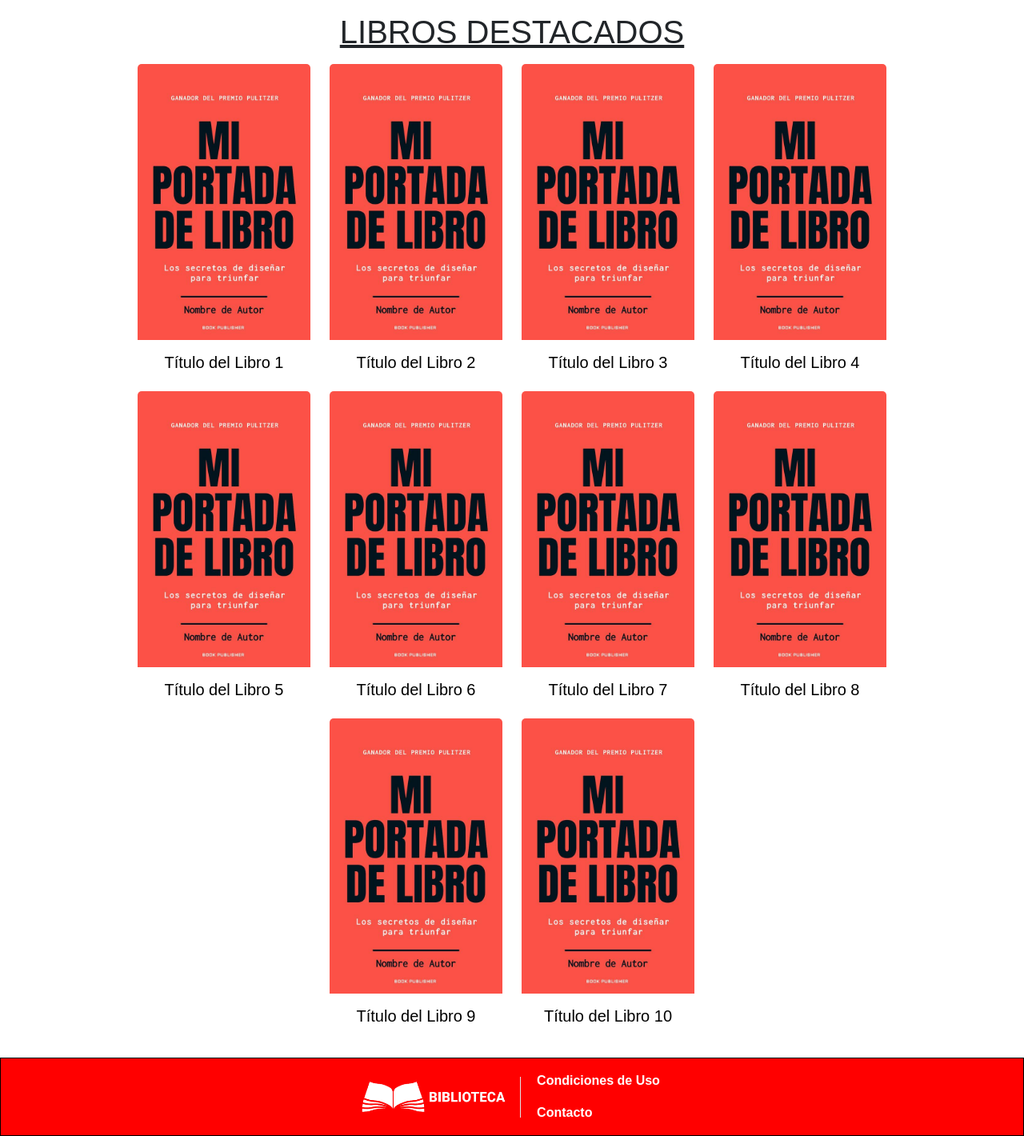
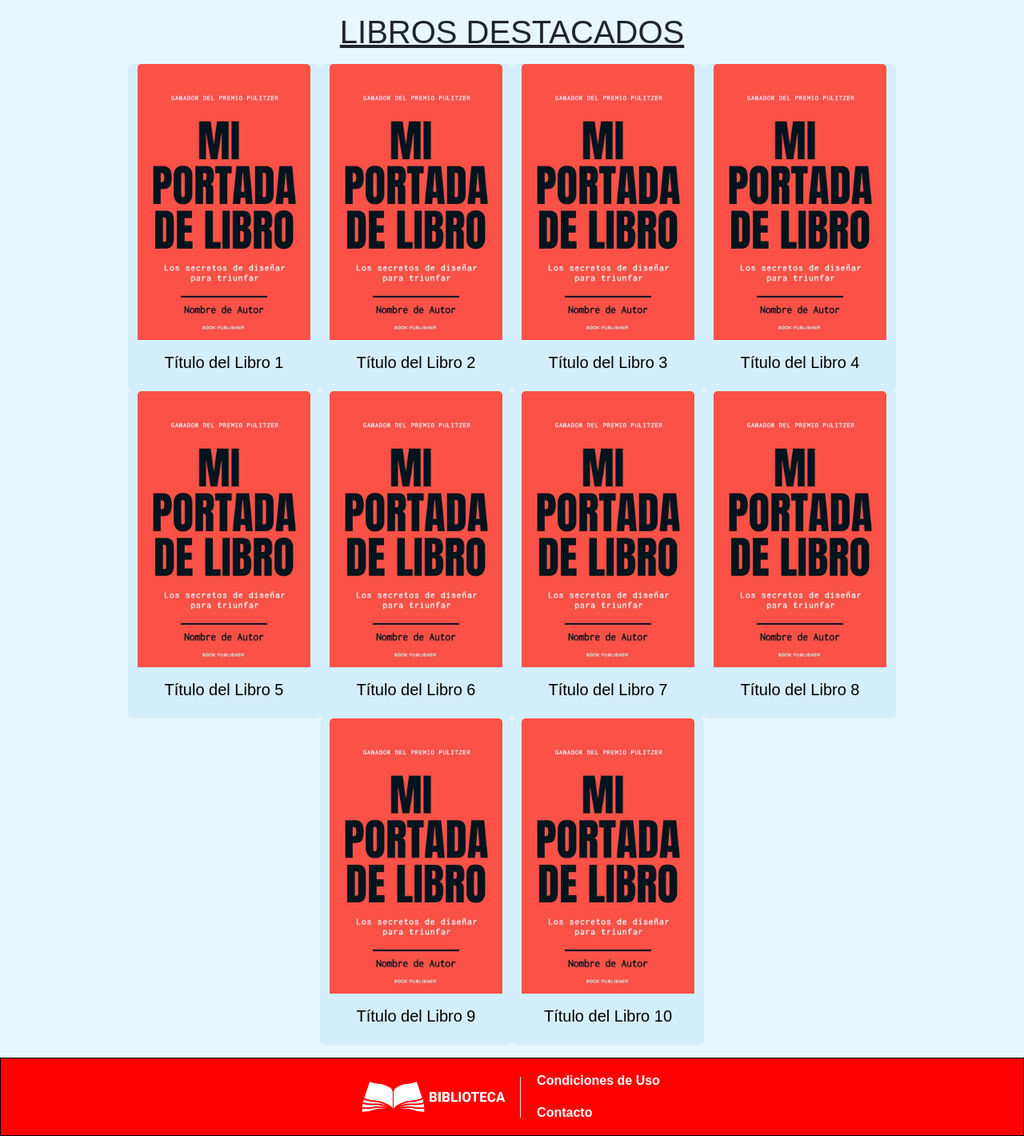
Before and after one commit to j-rodrigueza-2018/CatalogoBiblioteca, a PHP site: page /app/vistas/usuarios/index.php in a window 1280 px wide. Shown: the part 61-1481 px from the top of the page at 80% size. Run offline with PHP 8.4, Linux system fonts and the light colour scheme.

Commit message:
Fondo de la página de Libros Destacados cambiado

```diff
--- a/app/vistas/usuarios/includes/librosDestacados.php
+++ b/app/vistas/usuarios/includes/librosDestacados.php
@@ -2,7 +2,7 @@
 
 for ($i = 1; $i <= 10; $i++) {
     echo "
-        <div class='card border-0 col-2' style='width: 15rem;'>
+        <div class='card border-0 col-2 librosDestacados' style='width: 15rem;'>
             <a href='#' class='text-center text-black text-decoration-none'>
                 <img src='../../../public/imagenesPortada/libro1.jpg' class='card-img-top' alt='...'>
                 <div class='card-body'>
--- a/app/vistas/usuarios/index.php
+++ b/app/vistas/usuarios/index.php
@@ -8,7 +8,7 @@
     <link rel="stylesheet" href="../../../public/css/bootstrap.min.css">
     <link rel="stylesheet" href="../../../public/css/styles.css">
 </head>
-<body>
+<body class="librosDestacados">
     <?php include("includes/header.php"); ?>
     <div class="container">
         <p class="h1 mt-3 mb-3">LIBROS DESTACADOS</p>
--- a/public/css/styles.css
+++ b/public/css/styles.css
@@ -33,6 +33,10 @@ p.h1 {
     text-decoration: underline;
 }
 
+.librosDestacados {
+    background-color: rgba(30, 170, 241, 0.1);
+}
+
 /* Tamaño pequeño (sm) - Tablets (≥ 768 px) */
 @media screen and (min-width: 992px) {
     .bordesContacto {
```
